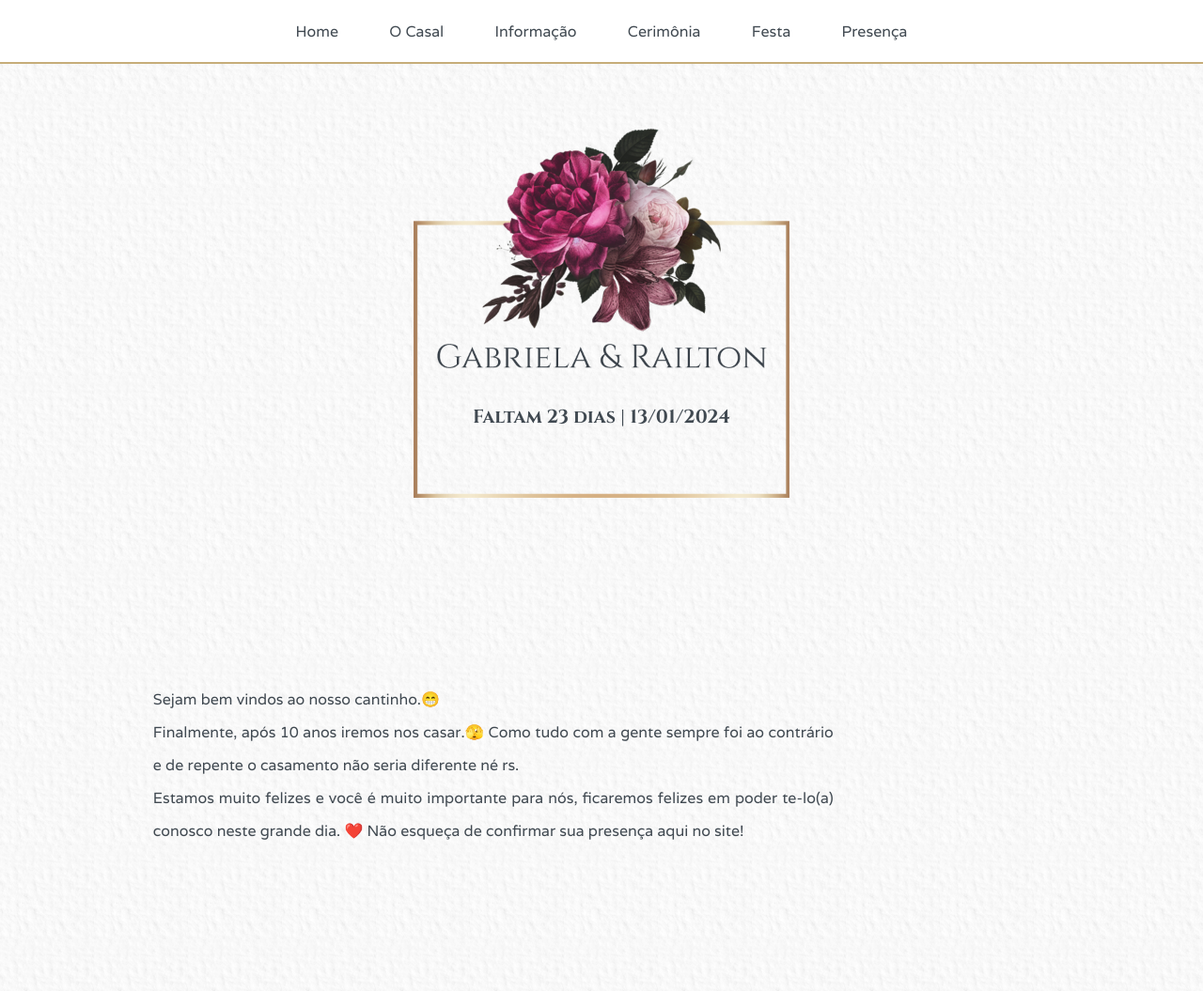
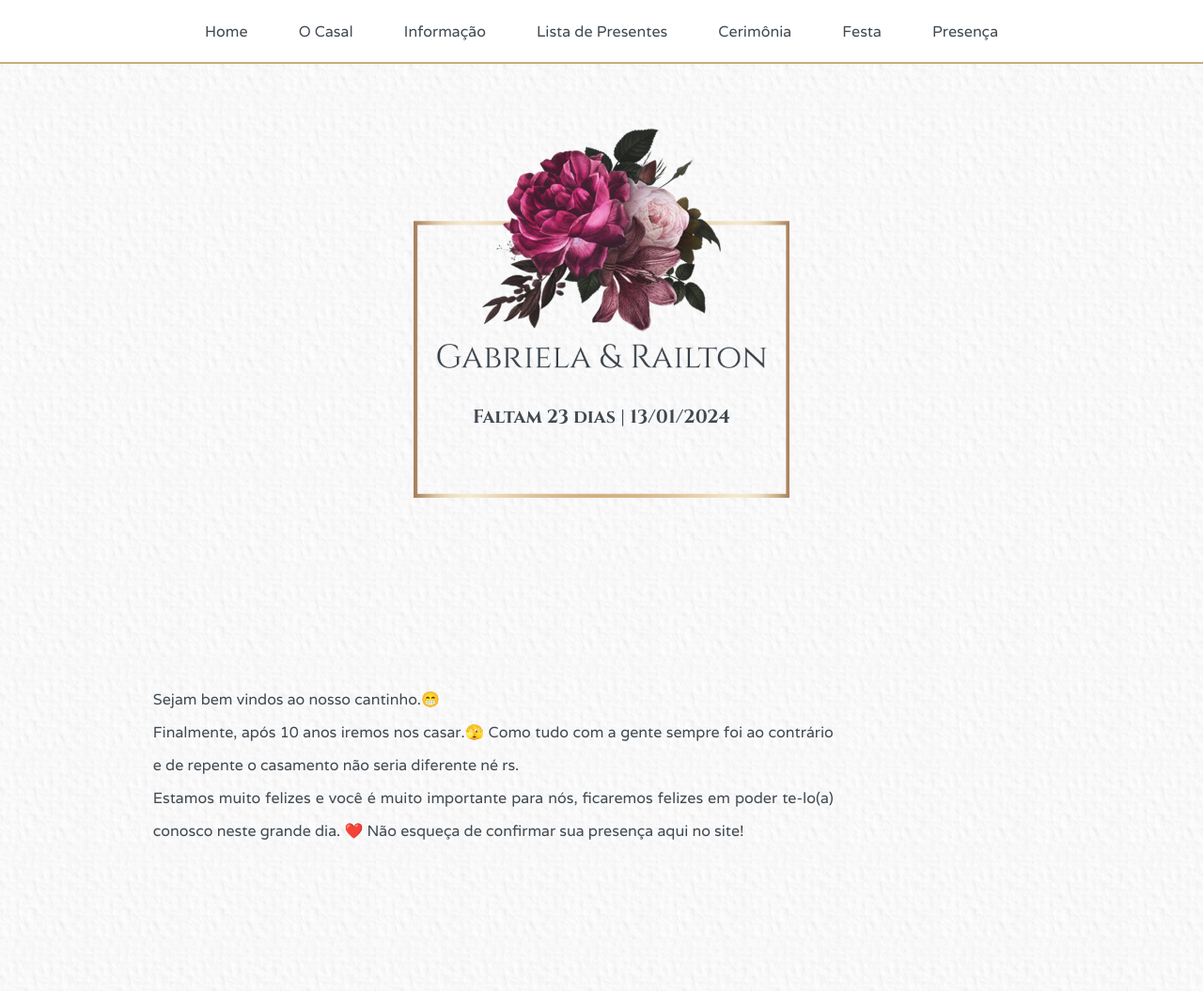
Before and after one commit to railtonperenha/casamento, a plain HTML site: page index.html in a window 1280 px wide. Shown: the top 1055 px of the page at 94% size. Drawn offline with Linux system fonts and the light colour scheme.

Commit message:
Atualização do media e do menu

```diff
--- a/css/styles.css
+++ b/css/styles.css
@@ -259,7 +259,7 @@ body {
 }
 
 
-@media screen and (max-width: 800px) {
+@media all and (max-width: 800px) {
 
     .menu-nav {
         display: none;
--- a/index.html
+++ b/index.html
@@ -18,6 +18,7 @@
             <a href="#home" class="menu-item">Home</a>
             <a href="#casal" class="menu-item">O Casal</a>
             <a href="#informacao" class="menu-item">Informação</a>
+            <a href="https://abre.ai/hFlV" target="_blank" class="menu-item">Lista de Presentes</a>
             <a href="https://abre.ai/hxHV" target="_blank" class="menu-item">Cerimônia</a>
             <a href="https://abre.ai/hxId" target="_blank" class="menu-item">Festa</a>
             <a href="https://noivos.casar.com/gabriela-e-railton#/rsvp" target="_blank" class="menu-item">Presença</a>
```
